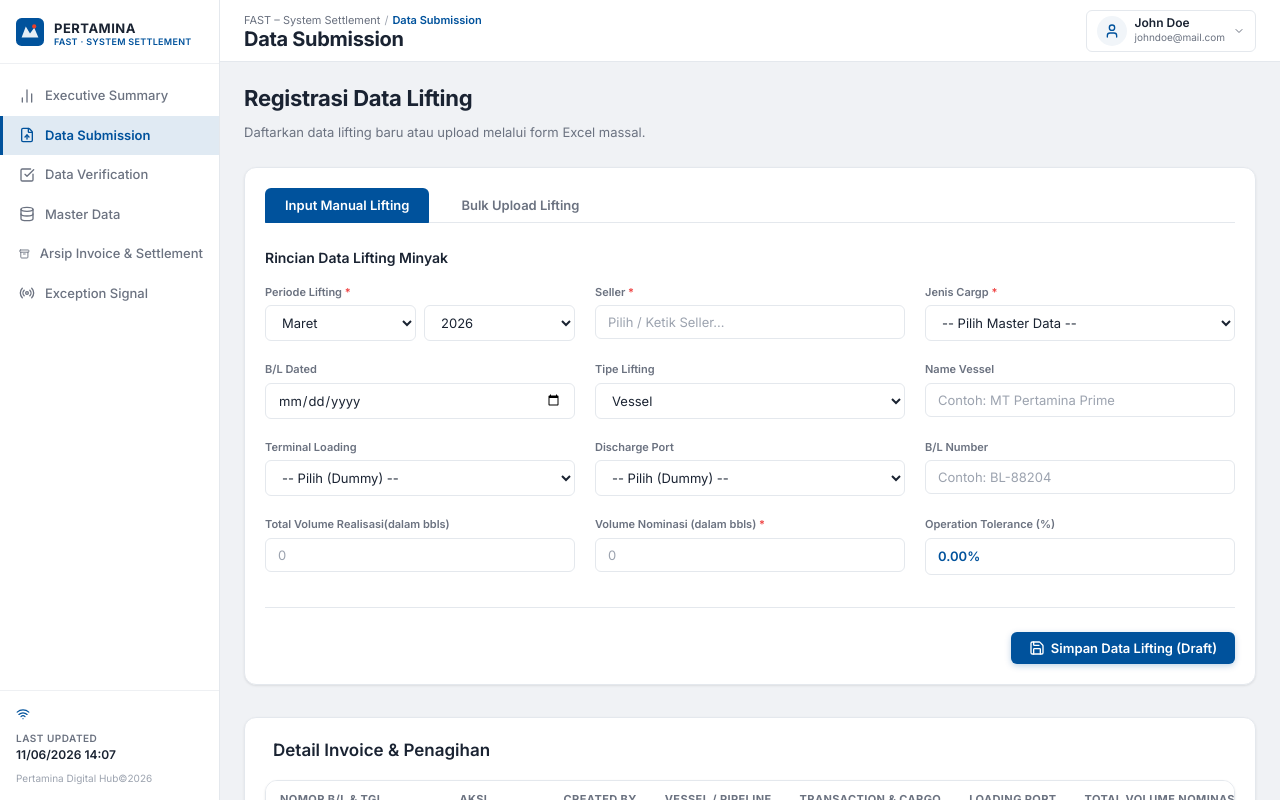
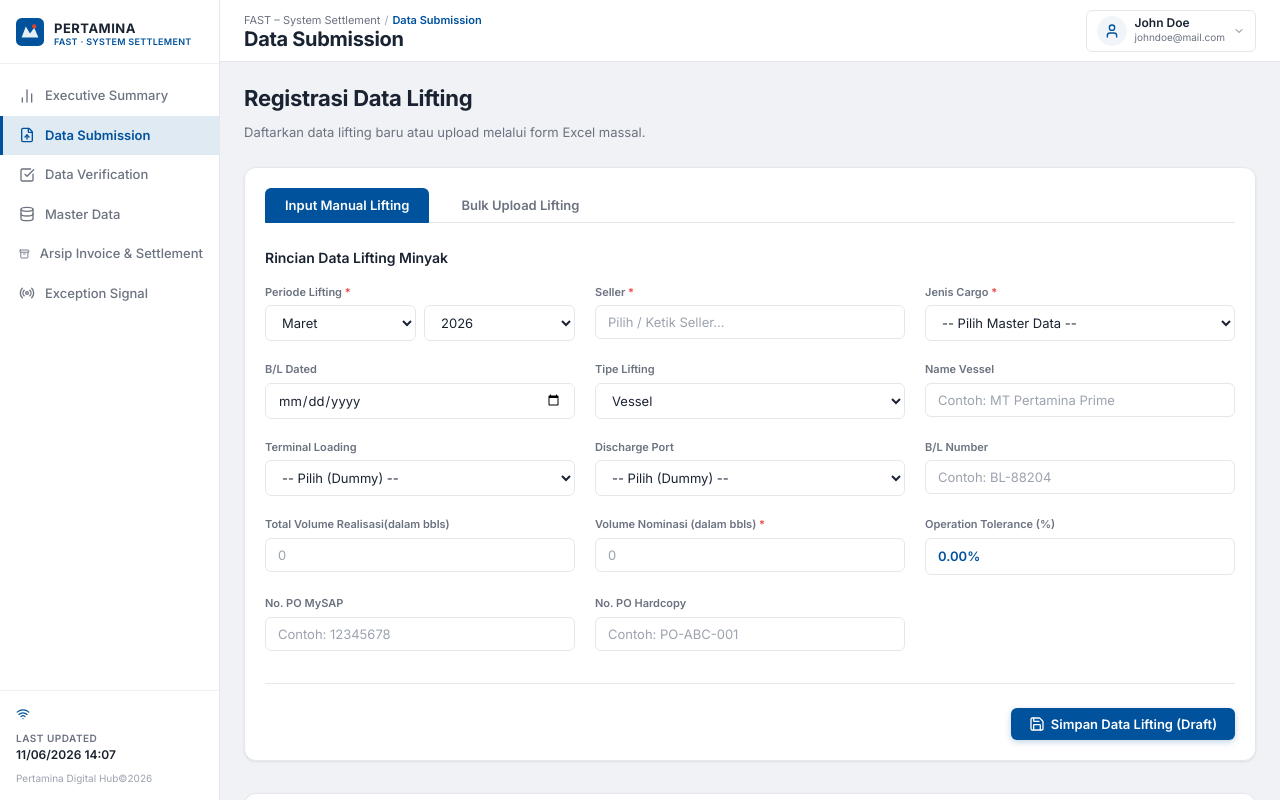
Before and after one commit to yudhavrokado/FAST, a React (Vite) app: page /operasional/submission in a window 1280 px wide. Built offline with nearby package versions, Linux system fonts and the light colour scheme.

Commit message:
feat: migrate PO fields, fix master rate click, add volume check, and sync reporting table

```diff
--- a/src/dataStore.js
+++ b/src/dataStore.js
@@ -545,6 +545,8 @@ export const createDraft = (formData) => {
     createdBy: formData.createdBy || 'John Doe (Pertamina)',
     catatan: formData.catatan || '',
     verifikasiCatatan: '',
+    poMySap: formData.poMySap || '',
+    poHardcopy: formData.poHardcopy || '',
     files: {
       invoice: formData.fileInvoice || null,
       bl: formData.fileBL || null,
@@ -603,6 +605,7 @@ export const updateLifting = (id, formData) => {
     catatan: formData.catatan ?? existing.catatan,
     remarks: formData.remarks ?? existing.remarks,
     poMySap: formData.poMySap ?? existing.poMySap,
+    poHardcopy: formData.poHardcopy ?? existing.poHardcopy,
     totalAmount: formData.totalAmount ?? existing.totalAmount,
     provEntilement: formData.provEntilement ?? existing.provEntilement,
     statusSp3: formData.statusSp3 ?? existing.statusSp3,
--- a/src/pages.jsx
+++ b/src/pages.jsx
@@ -278,6 +278,8 @@ export const DataSubmission = () => {
     apiGravity: '',
     waterContent: '',
     catatan: '',
+    poMySap: '',
+    poHardcopy: '',
   };
 
   const [form, setForm] = useState(emptyLiftingForm);
@@ -390,6 +392,14 @@ export const DataSubmission = () => {
               <div className="input-group">
                 <label className="input-label">Due Date Invoice</label>
                 <input type="date" className="input-control" value={penagihanModal.form.dueDateInvoice} onChange={e => setPenagihanModal(p => ({ ...p, form: { ...p.form, dueDateInvoice: e.target.value } }))} />
+              </div>
+              <div className="input-group">
+                <label className="input-label">No. PO MySAP</label>
+                <input type="text" className="input-control" placeholder="Masukkan No. PO MySAP..." value={penagihanModal.form.poMySap || ''} onChange={e => setPenagihanModal(p => ({ ...p, form: { ...p.form, poMySap: e.target.value } }))} />
+              </div>
+              <div className="input-group">
+                <label className="input-label">No. PO Hardcopy</label>
+                <input type="text" className="input-control" placeholder="Masukkan No. PO Hardcopy..." value={penagihanModal.form.poHardcopy || ''} onChange={e => setPenagihanModal(p => ({ ...p, form: { ...p.form, poHardcopy: e.target.value } }))} />
               </div>
             </div>
 
@@ -521,7 +531,7 @@ export const DataSubmission = () => {
                 </datalist>
               </div>
               <div className="input-group">
-                <label className="input-label">Jenis Cargp <span style={{ color: 'var(--danger)' }}>*</span></label>
+                <label className="input-label">Jenis Cargo <span style={{ color: 'var(--danger)' }}>*</span></label>
                 <select className="input-control" value={form.jenisMm} onChange={e => handleChange('jenisMm', e.target.value)}>
                   <option value="">-- Pilih Master Data --</option>
                   <optgroup label="Primary Crudes">
@@ -592,6 +602,14 @@ export const DataSubmission = () => {
                     ? (((parseFloat(form.volumeNominasi) - parseFloat(form.totalVolume)) / parseFloat(form.volumeNominasi)) * 100).toFixed(2) + '%'
                     : '0.00%'}
                 </div>
+              </div>
+              <div className="input-group">
+                <label className="input-label">No. PO MySAP</label>
+                <input type="text" className="input-control" placeholder="Contoh: 12345678" value={form.poMySap} onChange={e => handleChange('poMySap', e.target.value)} />
+              </div>
+              <div className="input-group">
+                <label className="input-label">No. PO Hardcopy</label>
+                <input type="text" className="input-control" placeholder="Contoh: PO-ABC-001" value={form.poHardcopy} onChange={e => handleChange('poHardcopy', e.target.value)} />
               </div>
             </div>
 
@@ -747,6 +765,7 @@ export const EditLifting = () => {
     catatan: '',
     remarks: '',
     poMySap: '',
+    poHardcopy: '',
     totalAmount: '',
     alpha: 0,
     provEntilement: '',
@@ -1017,6 +1036,15 @@ export const EditLifting = () => {
               </div>
 
               <div className="input-group">
+                <label className="input-label">No. PO MySAP</label>
+                <input type="text" className="input-control" disabled={isReadOnly} value={form.poMySap} onChange={e => handleChange('poMySap', e.target.value)} placeholder="Masukkan No. PO MySAP..." />
+              </div>
+              <div className="input-group">
+                <label className="input-label">No. PO Hardcopy</label>
+                <input type="text" className="input-control" disabled={isReadOnly} value={form.poHardcopy} onChange={e => handleChange('poHardcopy', e.target.value)} placeholder="Masukkan No. PO Hardcopy..." />
+              </div>
+
+              <div className="input-group">
                 <label className="input-label">Due Date Provisional <span className="text-danger">*</span></label>
                 <input type="date" className="input-control" disabled={isReadOnly} value={form.dueDateInvoice} onChange={e => handleChange('dueDateInvoice', e.target.value)} />
               </div>
@@ -1027,11 +1055,35 @@ export const EditLifting = () => {
               <div className="input-group">
                 <label className="input-label">Kurs BI (IDR/USD) <span className="text-danger">*</span></label>
                 <input type="number" className="input-control" disabled={isReadOnly} value={form.kursBeliBi} onChange={e => handleChange('kursBeliBi', e.target.value)} placeholder="15xxx" />
+                {!isReadOnly && (
+                  <div
+                    style={{ fontSize: '11px', marginTop: '6px', color: 'var(--text-muted)', cursor: 'pointer', display: 'inline-flex', alignItems: 'center', gap: '4px', padding: '2px 6px', borderRadius: '4px', background: 'rgba(0,82,156,0.05)', transition: 'all 0.2s' }}
+                    onClick={() => handleChange('kursBeliBi', getLatestKursBI()?.harga || 15725)}
+                    title="Klik untuk menyontek Master Rate"
+                  >
+                    Master Rate: <span style={{ color: 'var(--accent)', fontWeight: 800, textDecoration: 'underline' }}>
+                      Rp {(getLatestKursBI()?.harga || 15725).toLocaleString('id-ID')}
+                    </span>
+                    <span style={{ fontSize: '10px', fontStyle: 'italic', opacity: 0.8 }}>(Klik untuk gunakan)</span>
+                  </div>
+                )}
               </div>
               <div className="input-group">
                 <label className="input-label">Total Price (USD/bbl)</label>
                 <div className="input-control" style={{ background: 'var(--bg-surface)', fontWeight: 700, color: 'var(--accent)' }}>
                   ${(parseFloat(form.priceUsdBbl) || 0).toFixed(2)}
+                </div>
+              </div>
+              <div className="input-group">
+                <label className="input-label">Volume Check (%)</label>
+                <div className="input-control" style={{
+                  background: 'var(--bg-surface)',
+                  fontWeight: 800,
+                  color: (Math.abs(((parseFloat(form.kkksVolume) || 0) + (parseFloat(form.skkVolume) || 0)) - (parseFloat(form.totalVolume) || 0)) < 1) ? 'var(--success)' : 'var(--danger)'
+                }}>
+                  {parseFloat(form.totalVolume) > 0
+                    ? (((parseFloat(form.kkksVolume) || 0) + (parseFloat(form.skkVolume) || 0)) / parseFloat(form.totalVolume) * 100).toFixed(2) + '%'
+                    : '0.00%'}
                 </div>
               </div>
             </div>
@@ -2482,17 +2534,19 @@ export const SettlementArchive = () => {
 
   const exportToExcel = () => {
     const headers = [
-      'ID', 'Status', 'Invoice No', 'B/L Number', 'B/L Date', 'Vessel/Pipeline', 'Load Port', 'Discharge Port',
-      'Seller', 'KKKS', 'Jenis Cargo', 'Transaction', 'Nominal Volume', 'Real Volume', 'Price USD', 'ICP',
-      'Alpha', 'Kurs BI', 'Total Amount USD', 'Created By', 'Created At'
+      'ID', 'Status', 'Invoice No', 'No. PO MySAP', 'No. PO Hardcopy', 'B/L Number', 'B/L Date', 'Vessel/Pipeline', 'Load Port', 'Discharge Port',
+      'Seller', 'KKKS', 'Jenis Cargo', 'Transaction', 'Nominal Volume', 'Real Volume', 'Volume KKKS', 'Volume SKK', 'Vol Check (%)', 'Price USD', 'ICP',
+      'Alpha', 'Kurs BI', 'Total Amount USD', 'VAT (11%) USD', 'Total Amount IDR', 'Created By', 'Created At'
     ].join(',');
 
     const rows = allLiftings.map(l => {
       const totalUsd = (parseFloat(l.kkksVolume || 0) * parseFloat(l.kkksPrice || 0)) + (parseFloat(l.skkVolume || 0) * parseFloat(l.skkPrice || 0));
+      const vatUsd = totalUsd * 0.11;
+      const volCheck = l.totalVolume > 0 ? (((parseFloat(l.kkksVolume || 0) + parseFloat(l.skkVolume || 0)) / parseFloat(l.totalVolume)) * 100).toFixed(2) + '%' : '0.00%';
       return [
-        l.id, l.status, l.invoiceId || '-', l.blNumber || '-', l.blDate || '-', l.vesselName || 'Pipeline', l.loadPort || '-', l.dischargePort || '-',
-        l.seller || '-', l.kkks || '-', l.jenisMm || '-', l.kindOfTransaction || '-', l.volumeNominasi || 0, l.totalVolume || 0, l.priceUsdBbl || 0,
-        l.icpPrice || 0, l.alpha || 0, l.kursBeliBi || 0, totalUsd.toFixed(2), l.createdBy || '-', l.createdAt || '-'
+        l.id, l.status, l.invoiceId || '-', l.poMySap || '-', l.poHardcopy || '-', l.blNumber || '-', l.blDate || '-', l.vesselName || 'Pipeline', l.loadPort || '-', l.dischargePort || '-',
+        l.seller || '-', l.kkks || '-', l.jenisMm || '-', l.kindOfTransaction || '-', l.volumeNominasi || 0, l.totalVolume || 0, l.kkksVolume || 0, l.skkVolume || 0, volCheck, l.priceUsdBbl || 0,
+        l.icpPrice || 0, l.alpha || 0, l.kursBeliBi || 0, totalUsd.toFixed(2), vatUsd.toFixed(2), (totalUsd * (l.kursBeliBi || 15700)).toFixed(2), l.createdBy || '-', l.createdAt || '-'
       ].join(',');
     }).join('\n');
 
@@ -2561,8 +2615,9 @@ export const SettlementArchive = () => {
             </thead>
             <tbody>
               {filteredOutput.map((row) => {
+                const latestKurs = getLatestKursBI();
                 const totalUsd = (parseFloat(row.kkksVolume || 0) * parseFloat(row.kkksPrice || 0)) + (parseFloat(row.skkVolume || 0) * parseFloat(row.skkPrice || 0));
-                const totalIdr = totalUsd * (parseFloat(row.kursBeliBi || 15450));
+                const totalIdr = totalUsd * (parseFloat(row.kursBeliBi || (latestKurs ? latestKurs.harga : 15700)));
                 return (
                   <tr key={row.id}>
                     <td className="font-medium" style={{ color: 'var(--accent-light)' }}>{row.invoiceId || row.id}</td>
@@ -2591,6 +2646,8 @@ export const SettlementArchive = () => {
                 <th style={{ position: 'sticky', left: 0, background: '#f8fafc', zIndex: 10 }}>ID Transaksi</th>
                 <th>Status</th>
                 <th>Invoice Number</th>
+                <th>No. PO MySAP</th>
+                <th>No. PO Hardcopy</th>
                 <th>B/L Date</th>
                 <th>Kapal / Pipeline</th>
                 <th>Loading Port</th>
@@ -2601,11 +2658,17 @@ export const SettlementArchive = () => {
                 <th>Transaction</th>
                 <th>Volume Nominasi</th>
                 <th>Volume Realisasi</th>
+                <th>Volume KKKS</th>
+                <th>Volume SKK</th>
+                <th>Vol Check (%)</th>
                 <th>Price (USD/bbl)</th>
                 <th>ICP</th>
                 <th>Alpha</th>
                 <th>Kurs BI</th>
-                <th>Total USD</th>
+                <th>Total Price (USD)</th>
+                <th>VAT (11%)</th>
+                <th>Total Final (USD)</th>
+                <th>Total Final (IDR)</th>
                 <th>Created By</th>
                 <th>Created At</th>
                 <th>Updated By</th>
@@ -2622,6 +2685,8 @@ export const SettlementArchive = () => {
                       color: row.status === 'approved' ? 'var(--success)' : row.status === 'revisi' ? 'var(--warning)' : 'var(--text-muted)'
                     }}>{row.status?.toUpperCase()}</span></td>
                     <td>{row.invoiceId || '-'}</td>
+                    <td><span className="badge-outline" style={{ border: '1px solid var(--border)', fontSize: '11px', fontWeight: 600 }}>{row.poMySap || '-'}</span></td>
+                    <td><span className="badge-outline" style={{ border: '1px solid var(--border)', fontSize: '11px', fontWeight: 600 }}>{row.poHardcopy || '-'}</span></td>
                     <td>{row.blDate || '-'}</td>
                     <td>{row.vesselName || 'Pipeline'}</td>
                     <td>{row.loadPort || '-'}</td>
@@ -2632,11 +2697,21 @@ export const SettlementArchive = () => {
                     <td>{row.kindOfTransaction || '-'}</td>
                     <td style={{ textAlign: 'right' }}>{formatVol(row.volumeNominasi)}</td>
                     <td style={{ textAlign: 'right', fontWeight: 600 }}>{formatVol(row.totalVolume)}</td>
+                    <td style={{ textAlign: 'right' }}>{formatVol(row.kkksVolume)}</td>
+                    <td style={{ textAlign: 'right' }}>{formatVol(row.skkVolume)}</td>
+                    <td style={{ textAlign: 'right', fontWeight: 800, color: (Math.abs(((parseFloat(row.kkksVolume) || 0) + (parseFloat(row.skkVolume) || 0)) - (parseFloat(row.totalVolume) || 0)) < 1) ? 'var(--success)' : 'var(--danger)' }}>
+                      {parseFloat(row.totalVolume) > 0 ? (((parseFloat(row.kkksVolume || 0) + parseFloat(row.skkVolume || 0)) / parseFloat(row.totalVolume)) * 100).toFixed(2) + '%' : '0.00%'}
+                    </td>
                     <td style={{ textAlign: 'right' }}>{formatUsd(row.priceUsdBbl || 0)}</td>
                     <td style={{ textAlign: 'right' }}>{formatUsd(row.icpPrice || 0)}</td>
                     <td style={{ textAlign: 'right' }}>{row.alpha || 0}</td>
                     <td style={{ textAlign: 'right' }}>{formatIdr(row.kursBeliBi || 0)}</td>
                     <td style={{ textAlign: 'right', fontWeight: 700, color: 'var(--accent)' }}>{formatUsd(totalUsd)}</td>
+                    <td style={{ textAlign: 'right' }}>{formatUsd(totalUsd * 0.11)}</td>
+                    <td style={{ textAlign: 'right', fontWeight: 700 }}>{formatUsd(totalUsd * 1.11)}</td>
+                    <td style={{ textAlign: 'right', fontWeight: 700, color: 'var(--success)' }}>
+                      {formatIdr(totalUsd * 1.11 * parseFloat(row.kursBeliBi || (getLatestKursBI()?.harga || 15700)))}
+                    </td>
                     <td>{row.createdBy || '-'}</td>
                     <td>{row.createdAt || '-'}</td>
                     <td>{row.updatedBy || '-'}</td>
@@ -2653,9 +2728,6 @@ export const SettlementArchive = () => {
 
 
 export const SettlementSheet = ({ invoice, onBack }) => {
-  const [poMySap, setPoMySap] = useState(invoice.poMySap || '');
-  const [poHardcopy, setPoHardcopy] = useState(invoice.poHardcopy || '');
-
   const formatVol = (v) => Number(v || 0).toLocaleString();
   const formatCur = (v) => Number(v || 0).toLocaleString(undefined, { minimumFractionDigits: 2, maximumFractionDigits: 2 });
   const formatIdr = (v) => 'Rp ' + Number(v || 0).toLocaleString('id-ID');
@@ -2672,7 +2744,8 @@ export const SettlementSheet = ({ invoice, onBack }) => {
   const vatAmountUsd = subTotalUsd * 0.11; // VAT 11%
   const totalUsdWithVat = subTotalUsd + vatAmountUsd;
 
-  const kurs = parseFloat(invoice.kursBeliBi || 15450);
+  const latestKurs = getLatestKursBI();
+  const kurs = parseFloat(invoice.kursBeliBi || (latestKurs ? latestKurs.harga : 15700));
   const alpha = 2.50; // Mock Alpha if not found, usually Price - ICP
 
   return (
@@ -2680,31 +2753,24 @@ export const SettlementSheet = ({ invoice, onBack }) => {
       <div className="flex justify-between items-center mb-6">
         <button onClick={onBack} className="btn btn-outline" style={{ border: 'none', padding: 0 }}><ChevronLeft size={20} /> Kembali ke Daftar Arsip</button>
         <div className="flex gap-3">
-          <button className="btn btn-outline" onClick={() => alert('Data PO Tersimpan (Simulasi)')}><Save size={16} /> Simpan Data PO</button>
           <button className="btn btn-primary"><Download size={16} /> Unduh Format Cetak (PDF)</button>
         </div>
       </div>
 
       <div className="card calculation-sheet-card" style={{ background: 'white', color: '#111827', width: '100%', maxWidth: 'none', padding: '64px', boxShadow: 'none', border: 'none', borderRadius: 0 }}>
-        {/* PO Inputs - Floating inputs for metadata */}
-        <div style={{ display: 'grid', gridTemplateColumns: '1fr 1fr', gap: '24px', marginBottom: '48px', padding: '24px', background: '#f1f5f9', borderRadius: '12px', border: '1px solid #e2e8f0' }}>
+        {/* PO Display Info - Moved from inputs */}
+        <div style={{ display: 'grid', gridTemplateColumns: '1fr 1fr', gap: '24px', marginBottom: '48px', padding: '24px', background: '#f8fafc', borderRadius: '12px', border: '1px solid #e2e8f0' }}>
           <div>
-            <label style={{ fontSize: '10px', fontWeight: 900, color: '#475569', textTransform: 'uppercase', display: 'block', marginBottom: '8px', letterSpacing: '0.05em' }}>No. PO MySAP</label>
-            <input
-              value={poMySap}
-              onChange={e => setPoMySap(e.target.value)}
-              placeholder="Masukkan No. PO MySAP..."
-              style={{ width: '100%', padding: '12px 16px', borderRadius: '8px', border: '1px solid #cbd5e1', fontSize: '13px', fontWeight: 700 }}
-            />
+            <label style={{ fontSize: '10px', fontWeight: 900, color: '#64748b', textTransform: 'uppercase', display: 'block', marginBottom: '8px', letterSpacing: '0.05em' }}>No. PO MySAP</label>
+            <div style={{ width: '100%', padding: '12px 16px', borderRadius: '8px', border: '1px solid #e2e8f0', background: 'white', fontSize: '14px', fontWeight: 700, color: '#1e293b' }}>
+              {invoice.poMySap || '-'}
+            </div>
           </div>
           <div>
-            <label style={{ fontSize: '10px', fontWeight: 900, color: '#475569', textTransform: 'uppercase', display: 'block', marginBottom: '8px', letterSpacing: '0.05em' }}>No. PO Hardcopy</label>
-            <input
-              value={poHardcopy}
-              onChange={e => setPoHardcopy(e.target.value)}
-              placeholder="Masukkan No. PO Hardcopy..."
-              style={{ width: '100%', padding: '12px 16px', borderRadius: '8px', border: '1px solid #cbd5e1', fontSize: '13px', fontWeight: 700 }}
-            />
+            <label style={{ fontSize: '10px', fontWeight: 900, color: '#64748b', textTransform: 'uppercase', display: 'block', marginBottom: '8px', letterSpacing: '0.05em' }}>No. PO Hardcopy</label>
+            <div style={{ width: '100%', padding: '12px 16px', borderRadius: '8px', border: '1px solid #e2e8f0', background: 'white', fontSize: '14px', fontWeight: 700, color: '#1e293b' }}>
+              {invoice.poHardcopy || '-'}
+            </div>
           </div>
         </div>
 
@@ -2754,7 +2820,7 @@ export const SettlementSheet = ({ invoice, onBack }) => {
             </div>
             <div style={{ display: 'flex', justifyContent: 'space-between', borderBottom: '1px solid #f1f5f9', paddingBottom: '6px' }}>
               <span style={{ color: '#64748b', fontWeight: 600 }}>PO MySAP:</span>
-              <span style={{ fontWeight: 800 }}>{poMySap || '-'}</span>
+              <span style={{ fontWeight: 800 }}>{invoice.poMySap || '-'}</span>
             </div>
             <div style={{ display: 'flex', justifyContent: 'space-between', borderBottom: '1px solid #f1f5f9', paddingBottom: '6px' }}>
               <span style={{ color: '#64748b', fontWeight: 600 }}>Acuan Harga:</span>
@@ -2765,7 +2831,7 @@ export const SettlementSheet = ({ invoice, onBack }) => {
 
         {/* Supporting PO Info */}
         <div style={{ marginBottom: '32px', fontSize: '13px', color: '#475569', fontStyle: 'italic' }}>
-          Perhitungan didasarkan pada PO nomor: <strong style={{ color: '#111827' }}>{poHardcopy || '-'}</strong>
+          Perhitungan didasarkan pada PO nomor: <strong style={{ color: '#111827' }}>{invoice.poHardcopy || '-'}</strong>
         </div>
 
         {/* Calculation Table */}
@@ -3021,7 +3087,11 @@ export const VerificationDetail = () => {
                   <LabelVal label="Invoice Number" val={lifting.invoiceNumber} color="#00529c" />
                 </div>
                 <div>
-                  <LabelVal label="Kurs BI (IDR/USD)" val={formatIdr(lifting.kursBeliBi)} />
+                  <LabelVal
+                    label="Kurs BI (IDR/USD)"
+                    val={formatIdr(lifting.kursBeliBi)}
+                    subVal={lifting.kursBeliBi !== getLatestKursBI()?.harga ? { text: `Master: ${formatIdr(getLatestKursBI()?.harga)}`, style: { background: 'rgba(245,158,11,0.1)', color: '#f59e0b' } } : null}
+                  />
                 </div>
                 <div>
                   <LabelVal label="Tgl Invoice / Jatuh Tempo Provisional" val={`${lifting.invoiceDate || '-'} / ${lifting.dueDateInvoice || '-'}`} />
```
